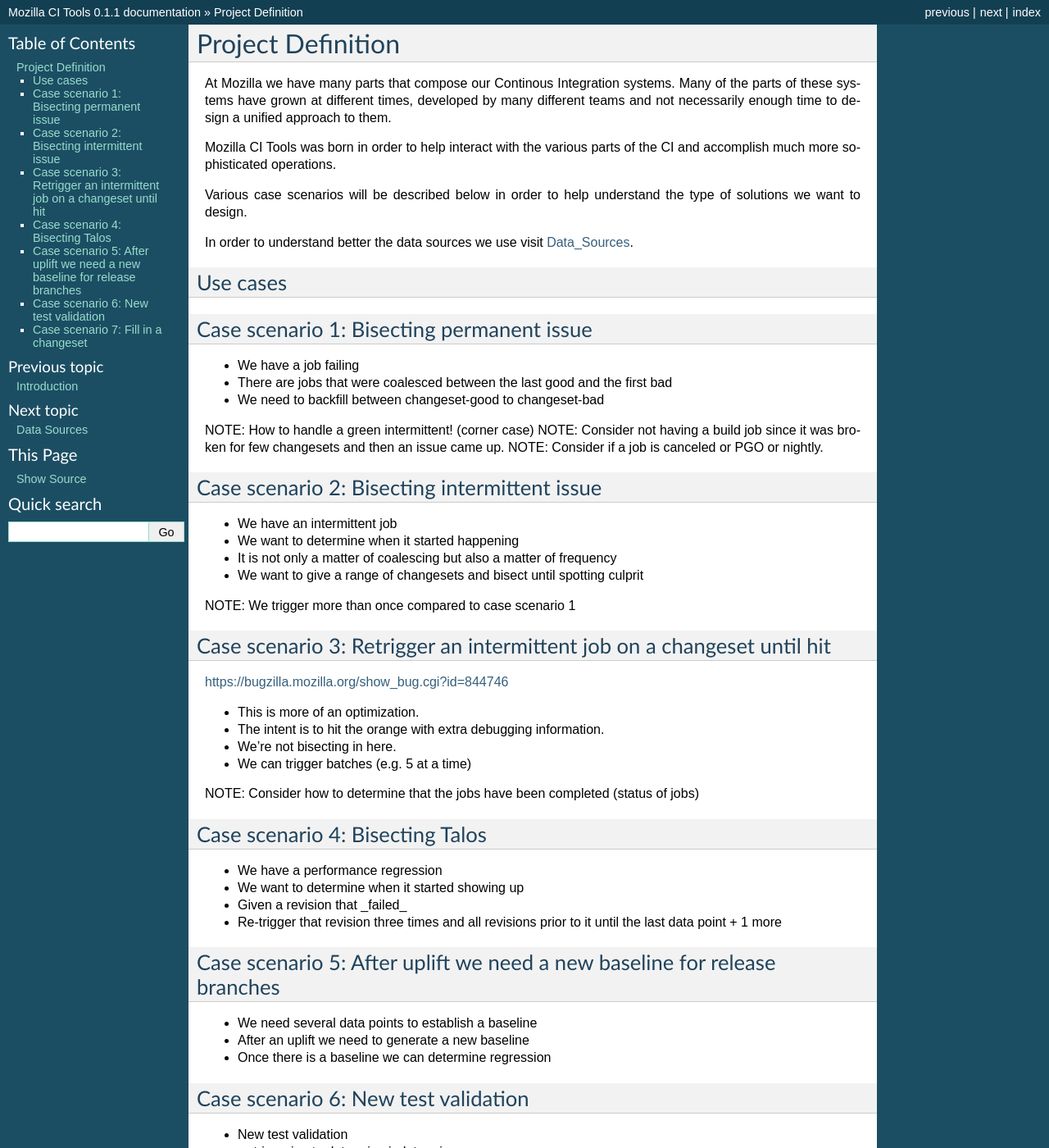
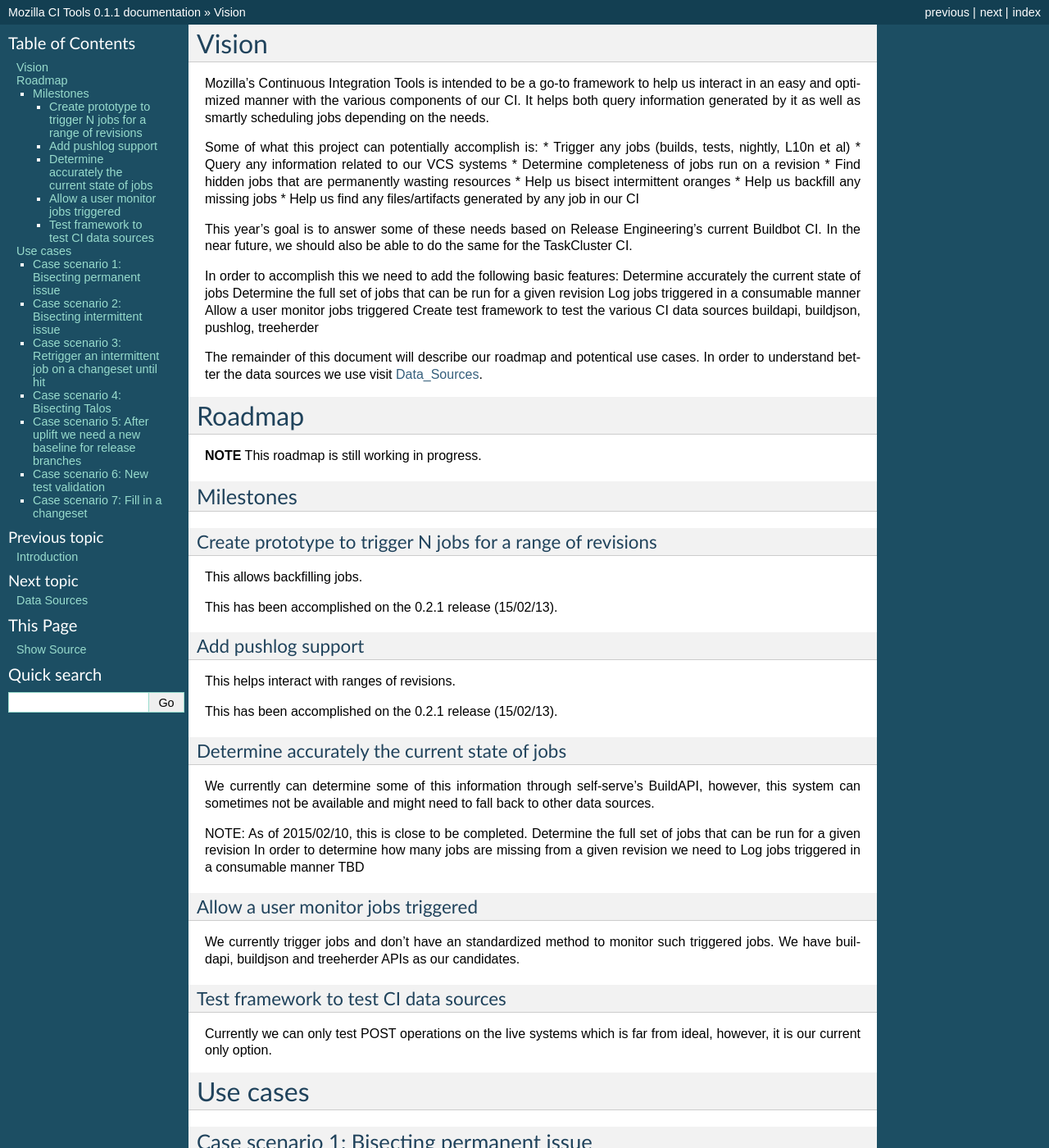
Before and after one commit to mozilla/mozilla_ci_tools, a Sphinx documentation site: the page built from docs/project_definition.rst, in a window 1280 px wide and 1400 px high. Shown: the whole window at 82% size. Built offline with Sphinx 7.4.7, drawn with Linux system fonts in a browser that asks for light colours; some of the changed text lies outside the part shown.

Commit message:
Add roadmap to project definition

```diff
--- a/docs/project_definition.rst
+++ b/docs/project_definition.rst
@@ -1,22 +1,76 @@
-Project Definition
-##################
-At Mozilla we have many parts that compose our Continous Integration systems.
-Many of the parts of these systems have grown at different times, developed by many different
-teams and not necessarily enough time to design a unified approach to them.
+Vision
+======
+Mozilla’s Continuous Integration Tools is intended to be a go-to framework to help us interact
+in an easy and optimized manner with the various components of our CI. It helps both query
+information generated by it as well as smartly scheduling jobs depending on the needs.
 
-Mozilla CI Tools was born in order to help interact with the various parts of the CI
-and accomplish much more sophisticated operations.
+Some of what this project can potentially accomplish is:
+* Trigger any jobs (builds, tests, nightly, L10n et al)
+* Query any information related to our VCS systems
+* Determine completeness of jobs run on a revision
+* Find hidden jobs that are permanently wasting resources
+* Help us bisect intermittent oranges
+* Help us backfill any missing jobs
+* Help us find any files/artifacts generated by any job in our CI
 
-Various case scenarios will be described below in order to help understand the type
-of solutions we want to design.
+This year’s goal is to answer some of these needs based on Release Engineering’s current Buildbot CI.
+In the near future, we should also be able to do the same for the TaskCluster CI.
 
+In order to accomplish this we need to add the following basic features:
+Determine accurately the current state of jobs
+Determine the full set of jobs that can be run for a given revision
+Log jobs triggered in a consumable manner
+Allow a user monitor jobs triggered
+Create test framework to test the various CI data sources
+buildapi, buildjson, pushlog, treeherder
+
+The remainder of this document will describe our roadmap and potentical use cases.
 In order to understand better the data sources we use visit Data_Sources_.
+
+Roadmap
+=======
+**NOTE** This roadmap is still working in progress.
+
+Milestones
+----------
+Create prototype to trigger N jobs for a range of revisions
+^^^^^^^^^^^^^^^^^^^^^^^^^^^^^^^^^^^^^^^^^^^^^^^^^^^^^^^^^^^
+This allows backfilling jobs.
+
+This has been accomplished on the 0.2.1 release (15/02/13).
+
+Add pushlog support
+^^^^^^^^^^^^^^^^^^^
+This helps interact with ranges of revisions.
+
+This has been accomplished on the 0.2.1 release (15/02/13).
+
+Determine accurately the current state of jobs
+^^^^^^^^^^^^^^^^^^^^^^^^^^^^^^^^^^^^^^^^^^^^^^^
+We currently can determine some of this information through self-serve’s BuildAPI,
+however, this system can sometimes not be available and might need to fall back to other data sources.
+
+NOTE: As of 2015/02/10, this is close to be completed.
+Determine the full set of jobs that can be run for a given revision
+In order to determine how many jobs are missing from a given revision we need to
+Log jobs triggered in a consumable manner
+TBD
+
+Allow a user monitor jobs triggered
+^^^^^^^^^^^^^^^^^^^^^^^^^^^^^^^^^^^
+We currently trigger jobs and don’t have an standardized method to monitor such triggered jobs.
+We have buildapi, buildjson and treeherder APIs as our candidates.
+
+Test framework to test CI data sources
+^^^^^^^^^^^^^^^^^^^^^^^^^^^^^^^^^^^^^^
+Currently we can only test POST operations on the live systems which is far from ideal, however,
+it is our current only option.
 
 Use cases
 =========
 
 Case scenario 1: Bisecting permanent issue
-==========================================
+------------------------------------------
 * We have a job failing
 * There are jobs that were coalesced between the last good and the first bad
 * We need to backfill between changeset-good to changeset-bad
@@ -26,7 +80,7 @@
 NOTE: Consider if a job is canceled or PGO or nightly.
 
 Case scenario 2: Bisecting intermittent issue
-==========================================
+---------------------------------------------
 * We have an intermittent job
 * We want to determine when it started happening
 * It is not only a matter of coalescing but also a matter of frequency
@@ -35,7 +89,7 @@
 NOTE: We trigger more than once compared to case scenario 1
 
 Case scenario 3: Retrigger an intermittent job on a changeset until hit
-==========================================
+-----------------------------------------------------------------------
 https://bugzilla.mozilla.org/show_bug.cgi?id=844746
 
 * This is more of an optimization.
@@ -46,28 +100,28 @@
 NOTE: Consider how to determine that the jobs have been completed (status of jobs)
 
 Case scenario 4: Bisecting Talos
-==========================================
+--------------------------------
 * We have a performance regression
 * We want to determine when it started showing up
 * Given a revision that _failed_
 * Re-trigger that revision three times and all revisions prior to it until the last data point + 1 more
 
 Case scenario 5: After uplift we need a new baseline for release branches
-==========================================
+-------------------------------------------------------------------------
 * We need several data points to establish a baseline
 * After an uplift we need to generate a new baseline
 * Once there is a baseline we can determine regression
 
 
 Case scenario 6: New test validation
-==========================================
+------------------------------------
 * New test validation
 * re-triggering to determine indeterminacy
 * Single revision
 * All platforms running test
 
 Case scenario 7: Fill in a changeset
-==========================================
+------------------------------------
 * We know that a changeset is missing jobs
 * We want to add all missing jobs
 
```
